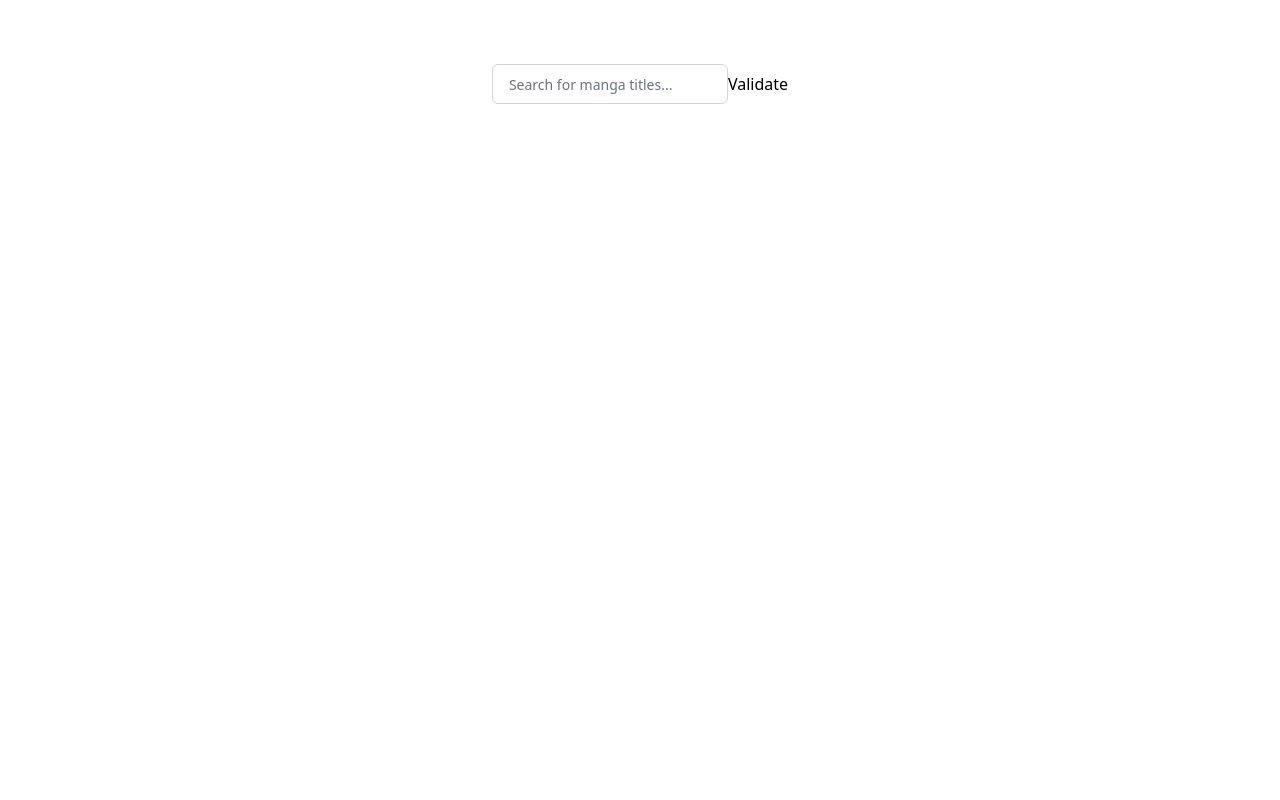
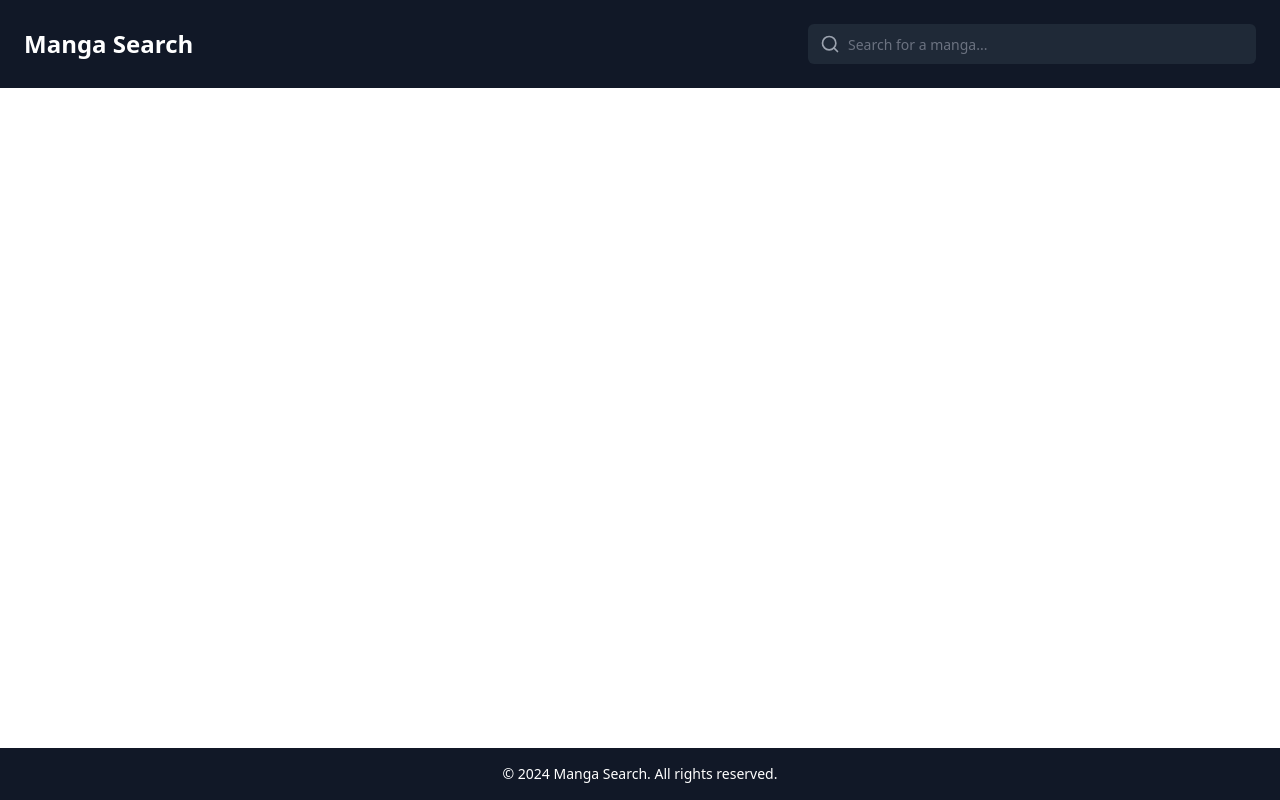
Before and after one commit to KevinLmn/manga-reader-next, a Next.js app: page / in a window 1280 px wide. Built offline with nearby package versions, Linux system fonts and the light colour scheme.

Commit message:
starting refacto

```diff
--- a/app/[id]/page.tsx
+++ b/app/[id]/page.tsx
@@ -1,6 +1,7 @@
 "use client";
 import { ChapterList } from "@/components/chapter-list";
 import axios from "axios";
+import Link from "next/link";
 import { useParams } from "next/navigation";
 import { useEffect, useState } from "react";
 
@@ -73,14 +74,39 @@ export default function getMangaById() {
     }
   };
 
+  const downloadChapter = async (chapterId) => {
+    try {
+      await axios.post(
+        `http://localhost:3004/manga/${id}/download/`,
+        {
+          chaptersToDownloadFrom: {
+            to: chapterId,
+            from: chapterId,
+          },
+        },
+        {
+          headers: {
+            Authorization: `Bearer ${localStorage.getItem("authToken")}`,
+          },
+        }
+      );
+    } catch (err) {
+      console.log(err);
+    }
+  };
+
   useEffect(() => {
     fetchChapters();
   }, [page, isToggled]);
 
   return (
-    <div>
+    <div className="flex flex-col">
+      <Link className="text-center" href="/">
+        Back to Search
+      </Link>
       <ChapterList
         chapters={chapters}
+        downloadChapter={downloadChapter}
         page={page}
         setPage={setPage}
         total={total}
--- a/app/layout.tsx
+++ b/app/layout.tsx
@@ -16,7 +16,7 @@ export default function RootLayout({
 }>) {
   return (
     <html lang="en" className=" flex justify-center items-center">
-      <body className="h-[100%] flex justify-center items-center ">
+      <body className="h-[100%] w-[100%] flex justify-center items-center ">
         {children}
       </body>
     </html>
--- a/app/list/page.tsx
+++ /dev/null
@@ -1,41 +0,0 @@
-"use client";
-import { MangaList } from "@/components/manga-list";
-import axios from "axios";
-import { useEffect, useState } from "react";
-
-export default function List() {
-  const [search, setSearch] = useState("");
-  const [mangas, setMangas] = useState([]);
-
-  const handleSubmit = async (e) => {
-    console.log("hello");
-    e.preventDefault();
-    try {
-      const response = await axios.post(
-        "http://localhost:3004/manga",
-        {
-          mangaName: search,
-        },
-        {
-          headers: {
-            Authorization: `Bearer ${localStorage.getItem("authToken")}`,
-          },
-        }
-      );
-      console.log(response.data);
-      setMangas(response.data.manga.data);
-      console.log(mangas);
-    } catch (err) {
-      console.log(err);
-    }
-  };
-
-  return (
-    <MangaList
-      search={search}
-      setSearch={setSearch}
-      handleSubmit={handleSubmit}
-      mangas={mangas}
-    />
-  );
-}
--- a/app/page.tsx
+++ b/app/page.tsx
@@ -1,13 +1,41 @@
 "use client";
+import { MangaList } from "@/components/manga-list";
+import axios from "axios";
+import { useState } from "react";
 
-import { Search } from "@/components/search";
+export default function List() {
+  const [search, setSearch] = useState("");
+  const [mangas, setMangas] = useState([]);
 
-export default function Home() {
-  const token = localStorage.getItem("authToken");
-  console.log(token);
+  const handleSubmit = async (e) => {
+    console.log("hello");
+    e.preventDefault();
+    try {
+      const response = await axios.post(
+        "http://localhost:3004/manga",
+        {
+          mangaName: search,
+        },
+        {
+          headers: {
+            Authorization: `Bearer ${localStorage.getItem("authToken")}`,
+          },
+        }
+      );
+      console.log(response.data);
+      setMangas(response.data.manga.data);
+      console.log(mangas);
+    } catch (err) {
+      console.log(err);
+    }
+  };
+
   return (
-    <div className="h-100vh flex justify-center items-center">
-      <Search />
-    </div>
+    <MangaList
+      search={search}
+      setSearch={setSearch}
+      handleSubmit={handleSubmit}
+      mangas={mangas}
+    />
   );
 }
--- a/components/chapter-list.tsx
+++ b/components/chapter-list.tsx
@@ -43,6 +43,7 @@ export function ChapterList({
   setIsToggled,
   isToggled,
   mangaId,
+  downloadChapter,
 }) {
   console.log(chapters);
 
@@ -190,6 +191,14 @@ export function ChapterList({
                     </span>
                   </div>
                 </div>
+                <button
+                  className="w-full py-2 bg-primary-500 text-gray-500 font-semibold "
+                  onClick={() => {
+                    downloadChapter(chapter.id);
+                  }}
+                >
+                  Download
+                </button>
               </div>
             );
           })}
--- a/components/manga-list.tsx
+++ b/components/manga-list.tsx
@@ -30,7 +30,7 @@ import Link from "next/link";
 export function MangaList({ search, setSearch, handleSubmit, mangas }) {
   console.log(mangas);
   return (
-    <div className="flex flex-col min-h-screen">
+    <div className="flex flex-col min-h-screen w-[100%]">
       <header className="bg-gray-900 text-white py-6 px-4 md:px-6 ">
         <div className="container mx-auto flex items-center justify-between">
           <Link className="text-2xl font-bold" href="#">
```
Also changed, not shown: app/[id]/[chapterNumber]/page.tsx (+5 -3 lines).
